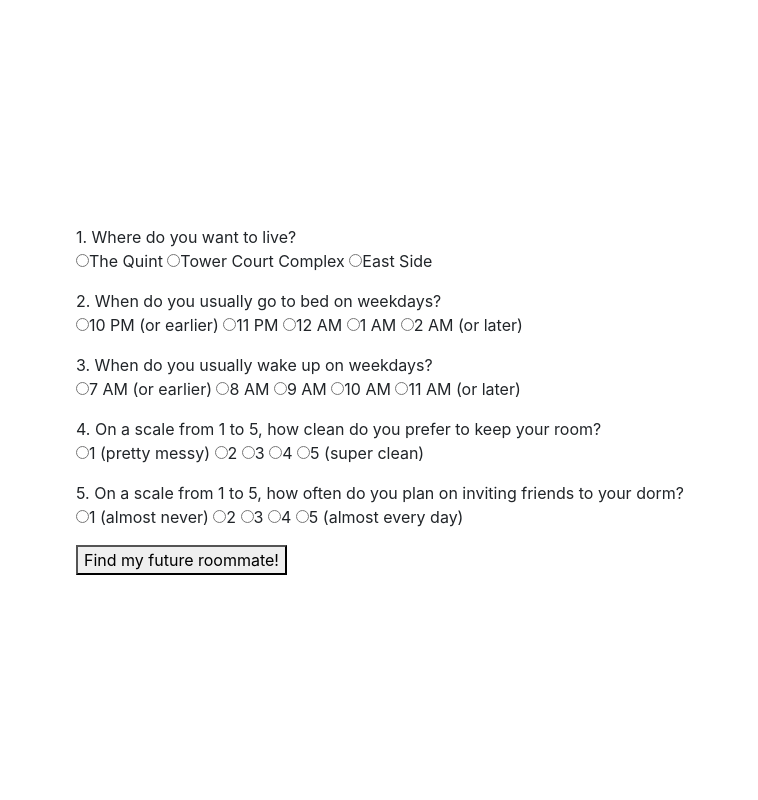
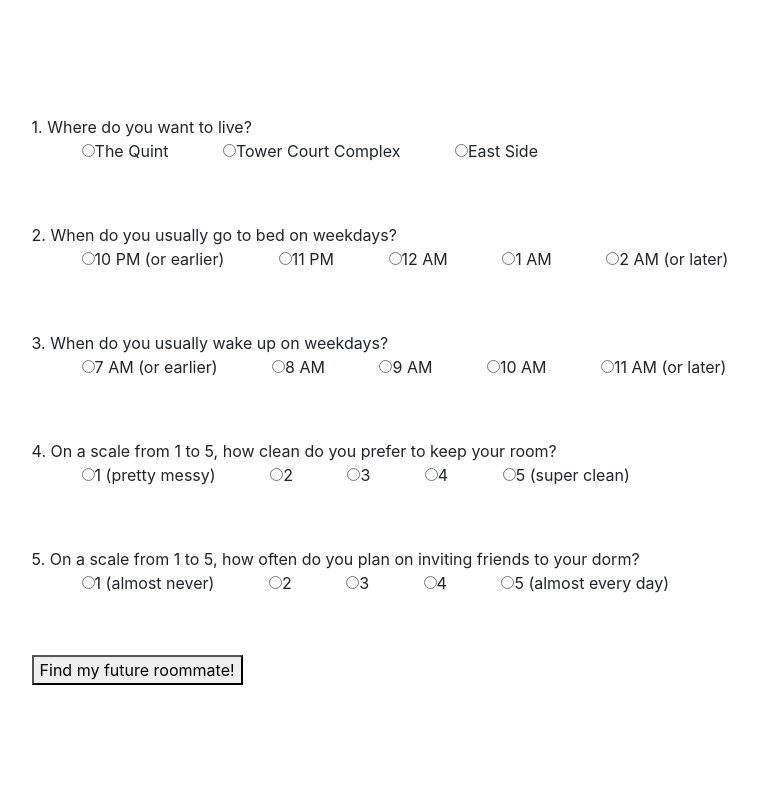
Before and after one commit to sarahhayounggoldman/roommate-match, a Flask app: template templates/quiz.html in a window 1280 px wide. Shown: the whole page, without its empty margins (260-1018 px from the left). Run offline with Flask 3, Linux system fonts and the light colour scheme; the template is opened without the code that fills it, so the values that code supplies are empty; some libraries are stand-ins or nearby versions.

Commit message:
edit looks

```diff
--- a/static/style.css
+++ b/static/style.css
@@ -23,6 +23,12 @@
 body {
     display: table-cell;
     vertical-align: middle;
+    padding:100px;
+}
+
+input {
+    margin-left: 50px;
+    margin-bottom: 50px;
 }
 
 
```
